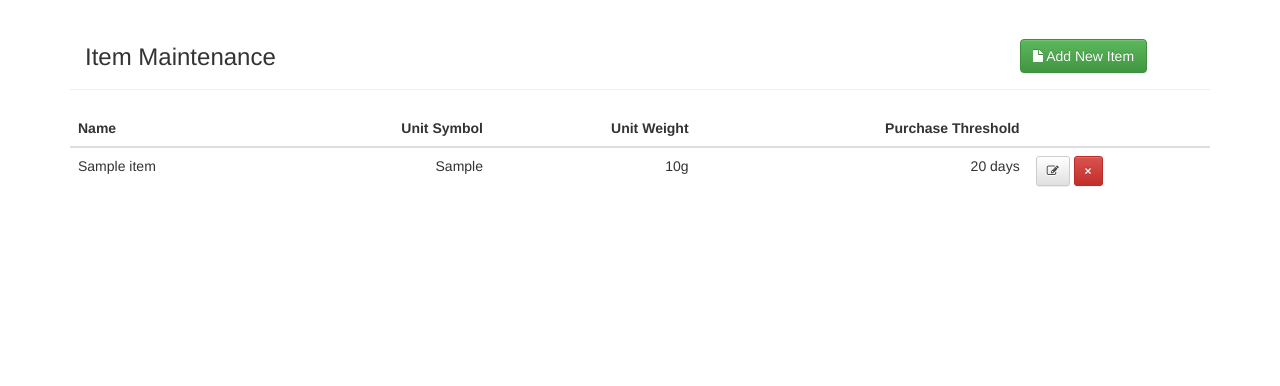
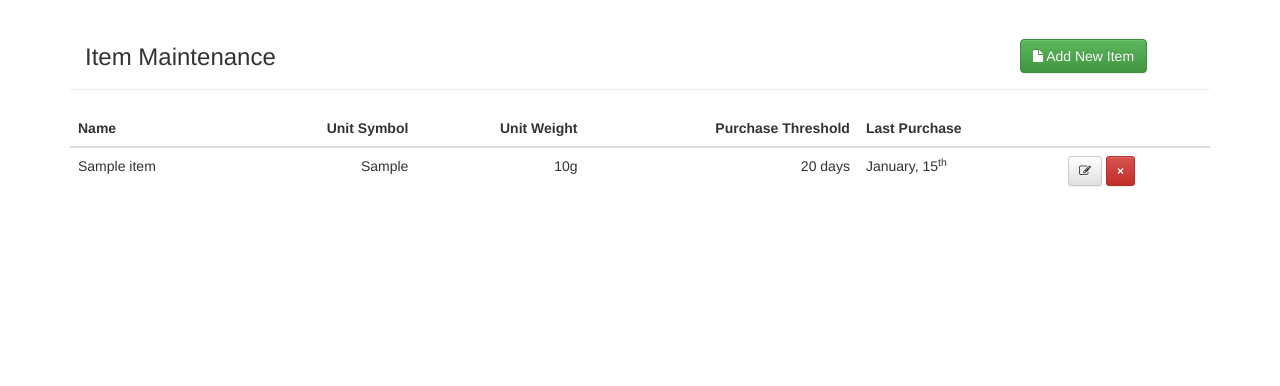
Before and after one commit to sudaraka/sopin-web, a Django app: template ui/templates/items/list.html in a window 1280 px wide. Shown: the part 51-437 px from the top of the page. Run offline with Django 3.2, Linux system fonts and the light colour scheme; the template is opened without the code that fills it: most values are stand-ins (such as "Sample title", 1, 10 or a date in 2020); some libraries are stand-ins or nearby versions.

Commit message:
Changed item maintenance list template to show "Last Purchase" date

```diff
--- a/ft/items/ui/test_elements.py
+++ b/ft/items/ui/test_elements.py
@@ -43,7 +43,7 @@ class ItemsPageVisit(FunctionalTestBase):
 
     test_uri = reverse('item_maintenance')
 
-    def xtest_elements_with_no_user_generated_content(self):
+    def test_elements_with_no_user_generated_content(self):
         """
         Verify all the required elements are available in items page HTML.
 
--- a/ui/templates/items/list.html
+++ b/ui/templates/items/list.html
@@ -69,6 +69,7 @@ window.setTimeout("$('p.row.alert').hide(function(){ $(this).remove(); });", 500
                         <th class="unit_symbol text-right">Unit Symbol</th>
                         <th class="unit_weight text-right">Unit Weight</th>
                         <th class="purchase_threshold text-right">Purchase Threshold</th>
+                        <th class="last_purchase">Last Purchase</th>
                         <th></th>
                     </tr>
                 </thead>
@@ -82,6 +83,13 @@ window.setTimeout("$('p.row.alert').hide(function(){ $(this).remove(); });", 500
                             {{ item.unit_weight }}g
                         </td>
                         <td class="purchase_threshold text-right">{{ item.purchase_threshold|add:item.extended_threshold }} days</td>
+                        <td class="last_purchase">
+                            {% if item.last_purchase %}
+                                {{ item.last_purchase.date|date:'F, j' }}<sup>{{ item.last_purchase.date|date:'S' }}</sup>
+                            {% else %}
+                                n/a
+                            {% endif %}
+                        </td>
                         <td>
                             <button type="button"
                                 class="btn btn-default btn-sm btn-edit"
```
